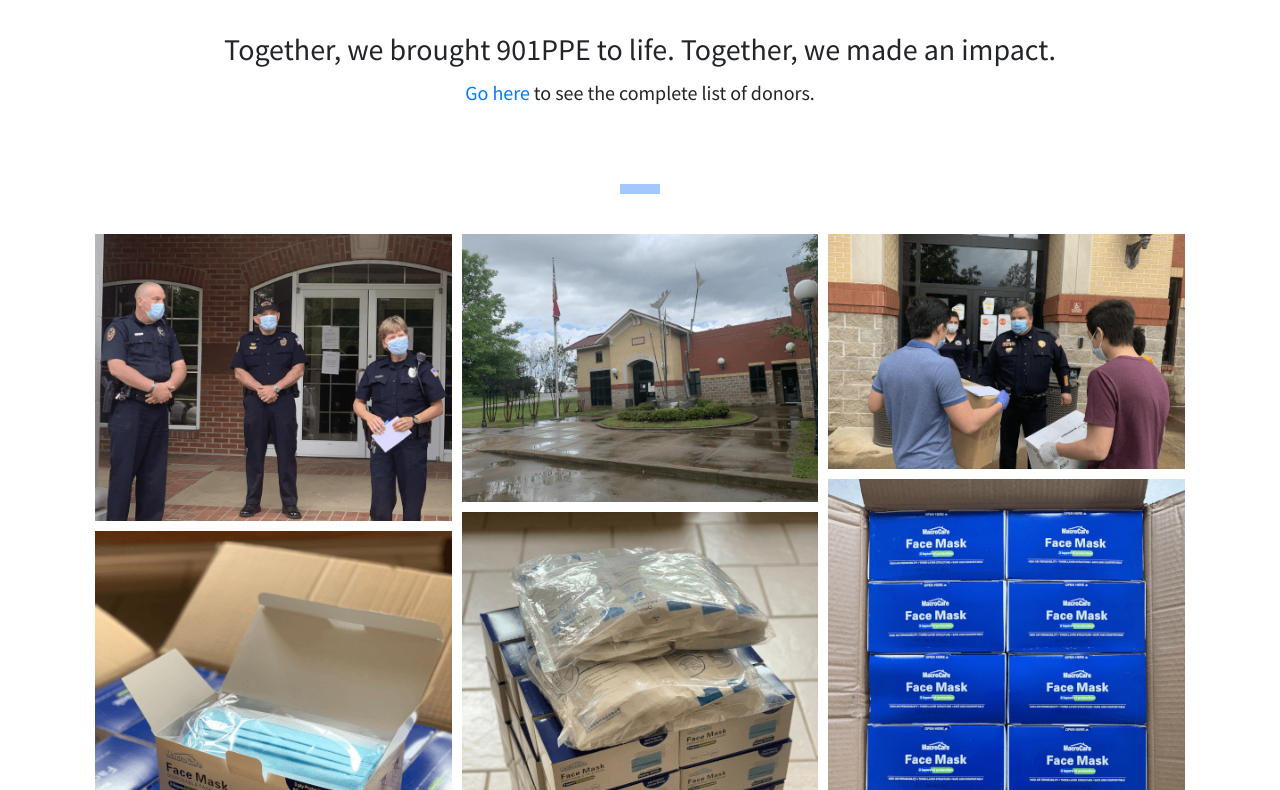
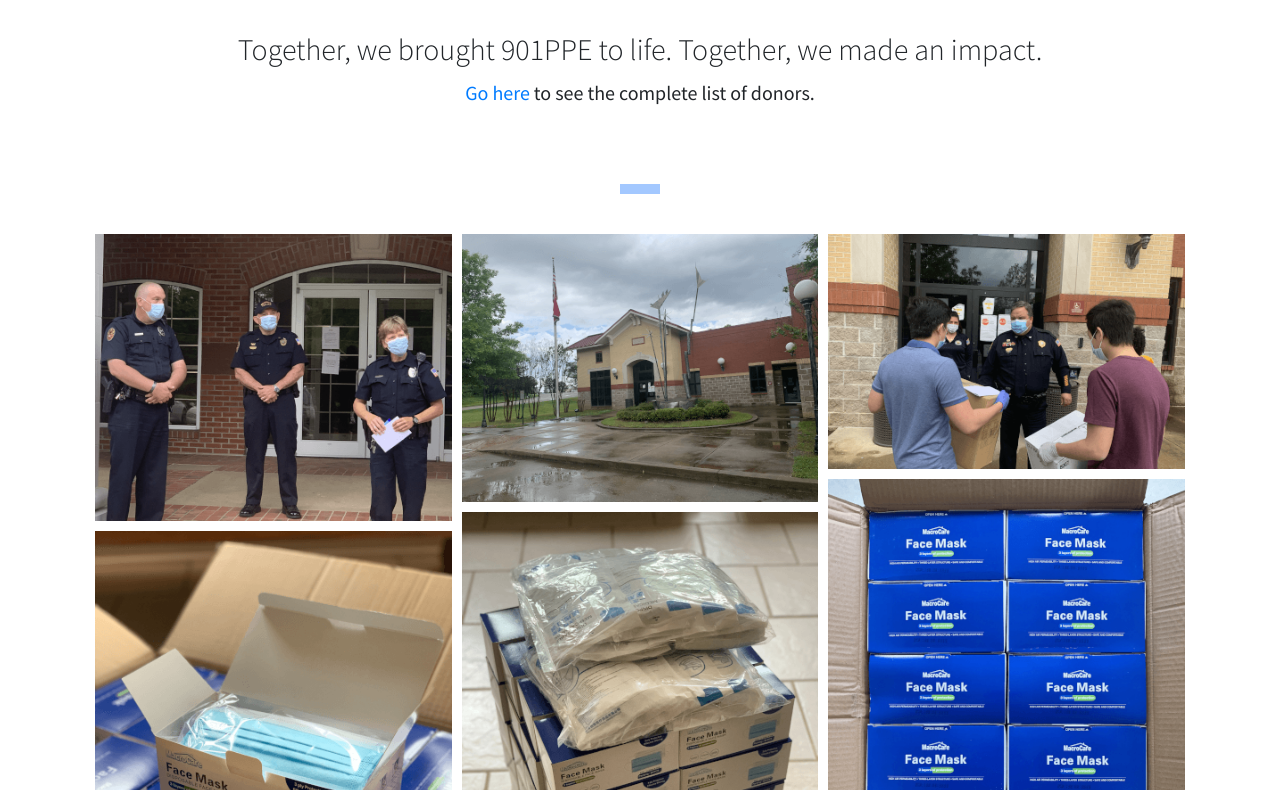
Before and after one commit to 901PPE/901ppe.github.io, a plain HTML site: page delivery.html in a window 1280 px wide. Shown: the part 235-1025 px from the top of the page. Drawn offline with nearby package versions, Linux system fonts and the light colour scheme; a web font is replaced by a local one.

Commit message:
fix weight

```diff
--- a/delivery.html
+++ b/delivery.html
@@ -40,8 +40,8 @@
 
     <div class="container">
       <h1 style="margin-top: 150px; font-size: 60px;"><b>$1,570</b> raised. <b>2,500</b> masks donated.</h1>
-      <p style="font-family: 'Source Sans Pro'; font-size: 30px; text-align: center; margin-top: 40px">Together, we brought 901PPE to life.  Together, we made an impact.</p>
-      <p style="font-family: 'Source Sans Pro'; font-size: 20px; text-align: center; margin-top: -10px">
+      <p style="font-family: 'Source Sans Pro'; font-size: 30px; text-align: center; margin-top: 40px; font-weight: 300;">Together, we brought 901PPE to life.  Together, we made an impact.</p>
+      <p style="font-family: 'Source Sans Pro'; font-size: 20px; text-align: center; margin-top: -10px;">
         <!-- From April 4, 2020 to April 9, 2020, 98 generous donors helped make 901PPE possible.<br> -->
         <a href="thankyou.html">Go here</a> to see the complete list of donors.
       </p>
```
